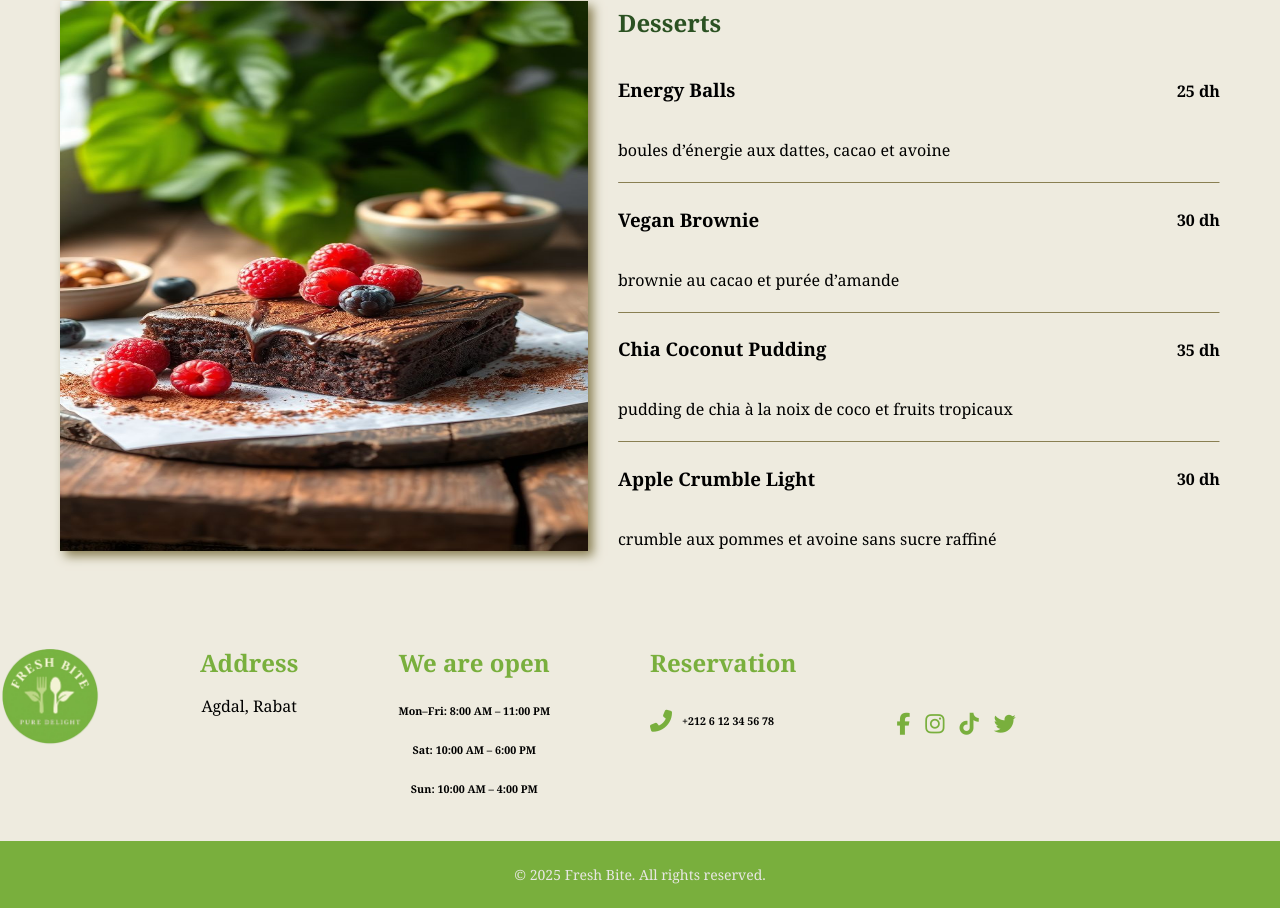
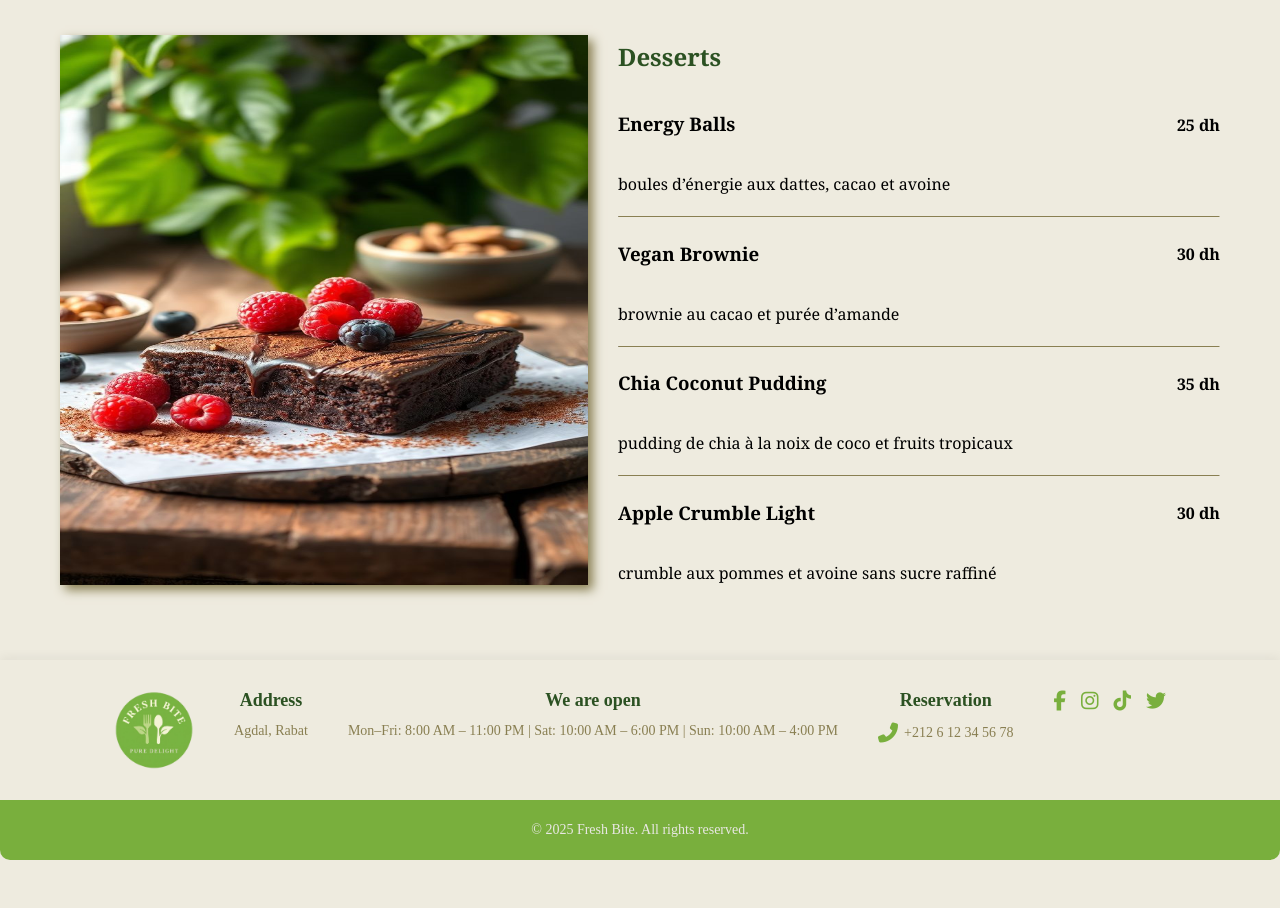
Before and after one commit to salmabakkou/freshBite, a plain HTML site: page menu.html in a window 1280 px wide. Shown: the part 1823-2731 px from the top of the page. After the commit the page ends 2693 px from the top, so only its background shows below. Drawn offline with Linux system fonts and the light colour scheme.

Commit message:
update footer

```diff
--- a/menu.html
+++ b/menu.html
@@ -20,11 +20,7 @@
                 <li class="hideOnMobile"><a href="contact.html">Contact</a></li>
             </ul>
         </div>
-        <div class="nav-icone">
-            <img src="imgFreshBite/panier.png" class="hideOnMobile">
-            <img src="imgFreshBite/chercher.png" class="hideOnMobile">
-            <img class="menuBtn" src="imgFreshBite/burger-bar.png" alt="" onclick="showSidebar()">
-        </div>
+           <a href="contact.html"><button class="navbtn">Order Now</button></a>
 
         <ul class="sidebar">
                 <li ><img src="imgFreshBite/x.png" alt="X" onclick="hideSidebar()"></li>
@@ -36,6 +32,7 @@
     </nav>
 
     <h1 class="titlepage">Delicious menu</h1>
+    <p class="subtitle">Fresh flavors for every taste.</p>
     <section class="cards">
         <div class="card">
             <img src="imgFreshBite/p1.jpg" alt="">
@@ -192,12 +189,8 @@
         </div>
 
         <div class="time">
-        <ul>
-            <li><h2>We are open</h2></li>
-            <li><h6>Mon–Fri: 8:00 AM – 11:00 PM</h6></li>
-            <li><h6>Sat: 10:00 AM – 6:00 PM</h6></li>
-            <li><h6>Sun: 10:00 AM – 4:00 PM</h6></li>
-        </ul>
+            <h2>We are open</h2>
+            <p>Mon–Fri: 8:00 AM – 11:00 PM | Sat: 10:00 AM – 6:00 PM | Sun: 10:00 AM – 4:00 PM</p>
         </div>
 
         <div class="reservation">
--- a/style.css
+++ b/style.css
@@ -21,9 +21,24 @@ nav{
 .nav-items{
     display: flex;
 }
-.nav-icone{
-    display: flex;
-    gap: 12px;
+.navbtn {
+    background-color: #79af3d;
+    color: white;
+    border: none;
+    padding: 10px 30px;
+    font-size: 15px;
+    font-family: 'Playfair Display', serif;
+    border-radius: 12px;
+    cursor: pointer;
+    transition: all 0.3s ease;
+    box-shadow: 0 5px 15px rgba(137, 127, 82);
+
+}
+
+.navbtn:hover {
+    background-color: #2b5122;
+    transform: translateY(-3px);
+    box-shadow: 0 8px 20px rgba(137, 127, 82);
 }
 .nav-icone img{
     width: 24px;
@@ -80,73 +95,112 @@ nav img{
     display: none;
 }
 
+
 footer {
     width: 100%;
-  height: 260px;
     background-color: #eeebdf;
     display: flex;
     flex-direction: column;
-  text-align: center;
-  bottom: 0;
-  left: 0;
-  right: 0;
-  z-index: 1000;
+    justify-content: flex-start;
+    align-items: center;
+    padding: 30px 20px 10px 20px;
+    box-shadow: 0 -3px 10px rgba(0,0,0,0.05);
+    box-sizing: border-box;
+    font-family: 'Playfair Display', serif;
 }
+
 
 .footerElement {
     display: flex;
-  gap: 100px;
-  width: 100%;
+    flex-wrap: wrap;
+    justify-content: center;
+    align-items: flex-start;
+    gap: 40px;
+    max-width: 1200px;
+    margin-bottom: 20px;
 }
 
+
 .footerElement img {
-  padding-top: 20px;
-  width: 100px;
-  height: 100px;
-}
-
-.footerElement h2 {
-  color: #79af3d;
+    width: 80px;
+    height: 80px;
+    object-fit: contain;
     margin-bottom: 10px;
 }
 
+
+.footerElement h2 {
+    color: #2b5122;
+    margin: 0 0 6px 0;
+    font-size: 18px;
+    text-align: center;
+}
+
+
+.footerElement p, .footerElement li h6 {
+    color: #897f52;
+    margin: 0;
+    font-weight: 400;
+    font-size: 14px;
+    text-align: center;
+}
 
 
 .footerElement ul {
     list-style: none;
     padding: 0;
+    margin: 0;
 }
+
+
+.footerElement .adress,
+.footerElement .time,
+.footerElement .reservation {
+    display: flex;
+    flex-direction: column;
+    align-items: center;
+    justify-content: flex-start;
+    gap: 6px;
+}
+
+
+.footerElement .time p {
+    display: flex;
+    flex-wrap: nowrap;
+    justify-content: center;
+    align-items: center;
+    gap: 15px;
+}
+
 
 .reservation .phone {
     display: flex;
     align-items: center;
-  gap: 10px;
+    gap: 6px;
 }
 
 .reservation .phone i {
-  font-size: 22px;
+    font-size: 20px;
     color: #79af3d;
 }
+.reservation .phone h6 {
+    margin: 0;
+    font-weight: 400;
+    font-size: 14px;
+    color: #897f52;
+    font-family: 'Playfair Display', serif;
+}
 
-.socialMedia {
-  display: flex;
-  flex-direction: column;
-  align-items: center;
-  justify-content: center;
-  gap: 10px;
-
-}
 
 .socialMedia .icons {
     display: flex;
     gap: 15px;
-
 }
 
 .socialMedia a {
     color: #79af3d;
-  font-size: 22px;
-  transition: all 0.3s ease;
+    font-size: 20px;
+    transition: transform 0.3s, color 0.3s;
 }
 
 .socialMedia a:hover {
@@ -154,15 +208,36 @@ footer {
     transform: scale(1.2);
 }
 
+
 .copyright {
     background-color: #79af3d;
     color: #e8e7e3;
     text-align: center;
-  padding: 10px;
-  margin-top: 20px;
+    padding: 8px 20px;
     font-size: 14px;
+    width: 100%;
+    border-radius: 0 0 10px 10px;
+    margin-top: 0;
 }
 
+
+@media(max-width: 900px){
+    .footerElement {
+        flex-direction: column;
+        align-items: center;
+        gap: 25px;
+    }
+
+    .footerElement img {
+        width: 60px;
+        height: 60px;
+    }
+
+    .time p {
+        flex-direction: column;
+        gap: 6px;
+    }
+}
 .titlepage{
     font-family: "Playfair Display", serif;
     font-weight: 700;
```
Also changed, not shown: contact.html (+3 -11 lines), galerie.html (+1 -5 lines), index.html (+3 -11 lines). Lines whose indentation alone changed are shown as unchanged.
